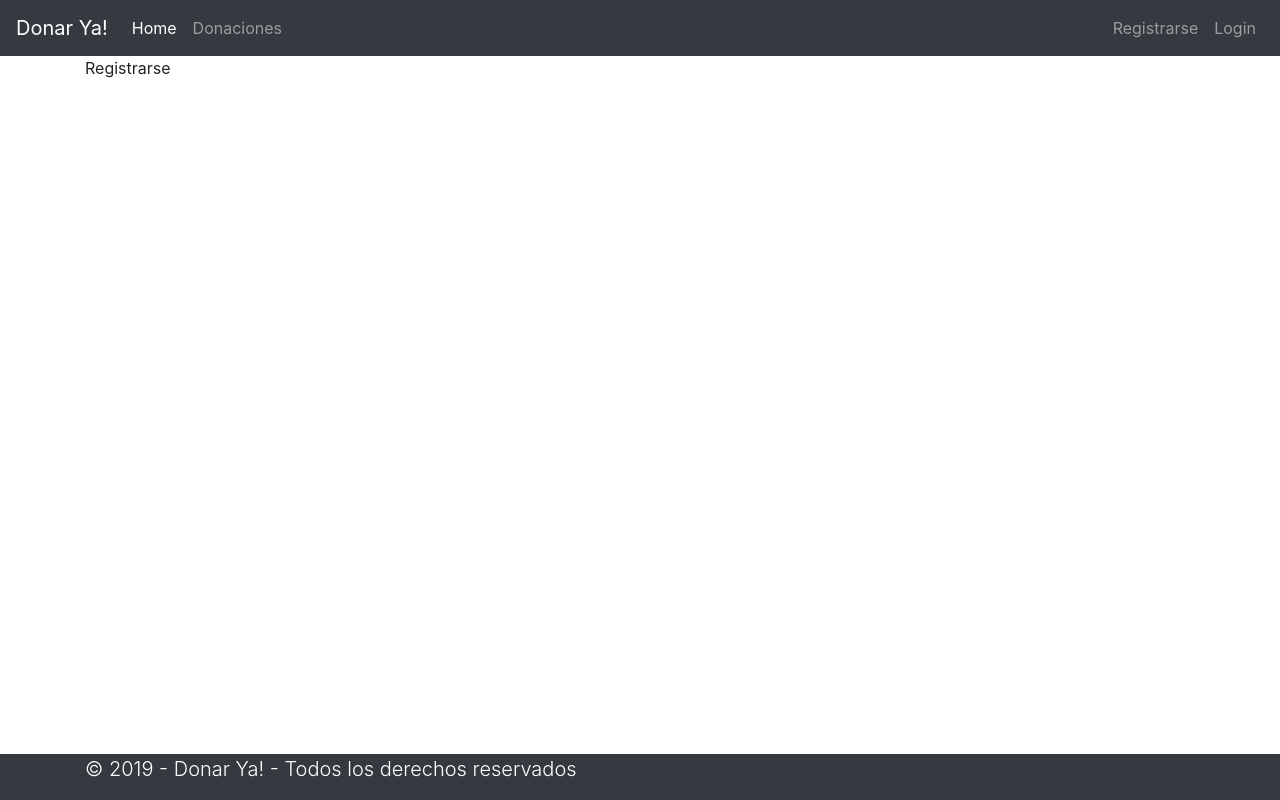
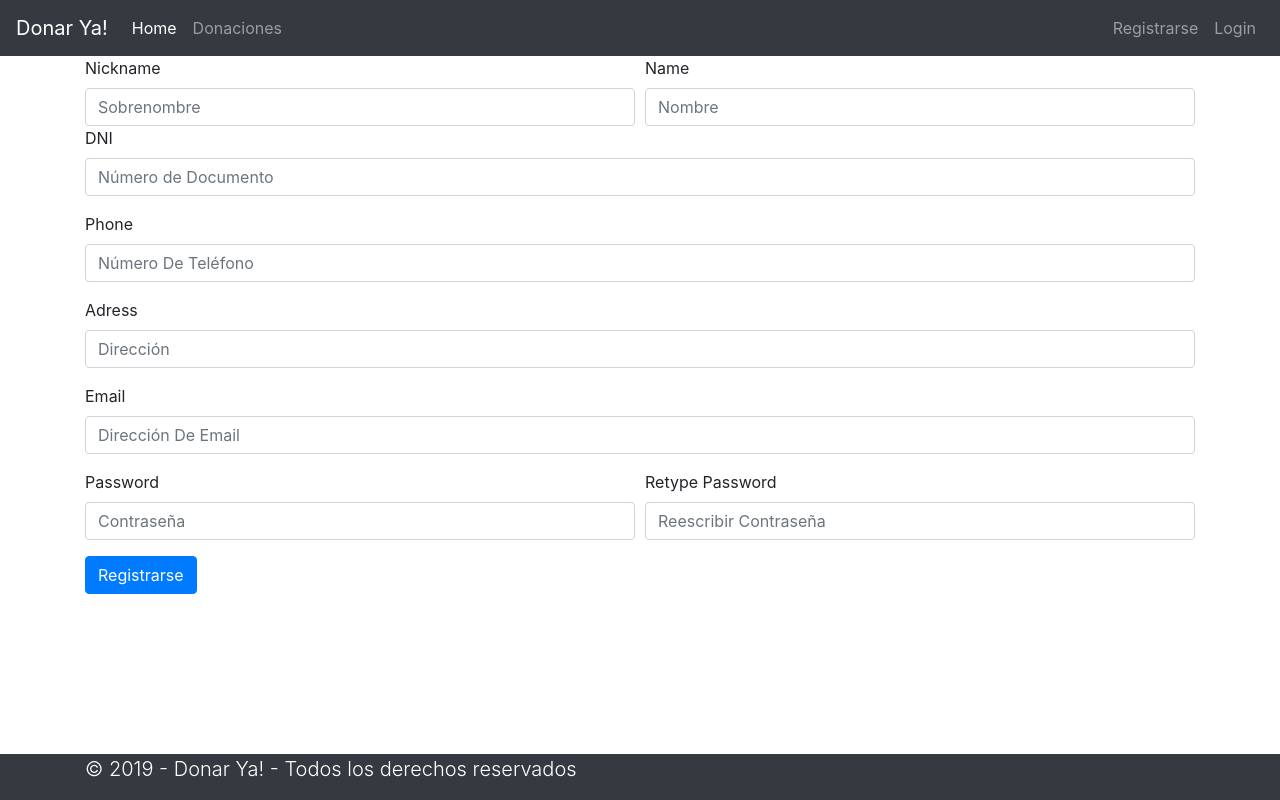
Before and after one commit to omelendrez/donarya, a React (Create React App) app: page /registrarse in a window 1280 px wide. Built offline with nearby package versions, Linux system fonts and the light colour scheme.

Commit message:
Aca esta

```diff
--- a/src/components/Register.jsx
+++ b/src/components/Register.jsx
@@ -2,7 +2,51 @@ import React from 'react'
 
 const Register = () => {
   return (
-    <div className="container">Registrarse</div>
+    <div className="container">
+
+      <form>
+        <div className="form-row">
+          <div className="col">
+            <label htmlFor="inputNick">Nickname</label>
+            <input type="text" className="form-control" placeholder="Sobrenombre" />
+          </div>
+          <div className="col">
+            <label htmlFor="inputName">Name</label>
+            <input type="text" className="form-control" placeholder="Nombre" />
+          </div>
+        </div>
+        <div className="form-group">
+          <label htmlFor="inputDni">DNI</label>
+          <input type="text" className="form-control" id="inputDni" placeholder="Número de Documento" />
+        </div>
+        <div className="form-group">
+          <label htmlFor="inputPhone">Phone</label>
+          <input type="text" className="form-control" id="inputPhone" placeholder="Número De Teléfono" />
+        </div>
+        <div className="form-group">
+          <label htmlFor="inputAddress">Adress</label>
+          <input type="text" className="form-control" id="inputAddress" placeholder="Dirección" />
+        </div>
+        <div className="form-group">
+          <label htmlFor="inputEmail">Email</label>
+          <input type="text" className="form-control" id="inputAddress" placeholder="Dirección De Email" />
+        </div>
+        <div className="form-row">
+          <div className="form-group col-md-6">
+            <label htmlFor="inputPassword">Password</label>
+            <input type="email" className="form-control" id="inputPassword" placeholder="Contraseña" />
+          </div>
+          <div className="form-group col-md-6">
+            <label htmlFor="inputRetypepassword">Retype Password</label>
+            <input type="Retypepassword" className="form-control" id="inputRetypepassword" placeholder="Reescribir Contraseña" />
+          </div>
+
+        </div>
+
+        <button type="submit" className="btn btn-primary">Registrarse</button>
+
+      </form>
+    </div>
   )
 }
 
```
